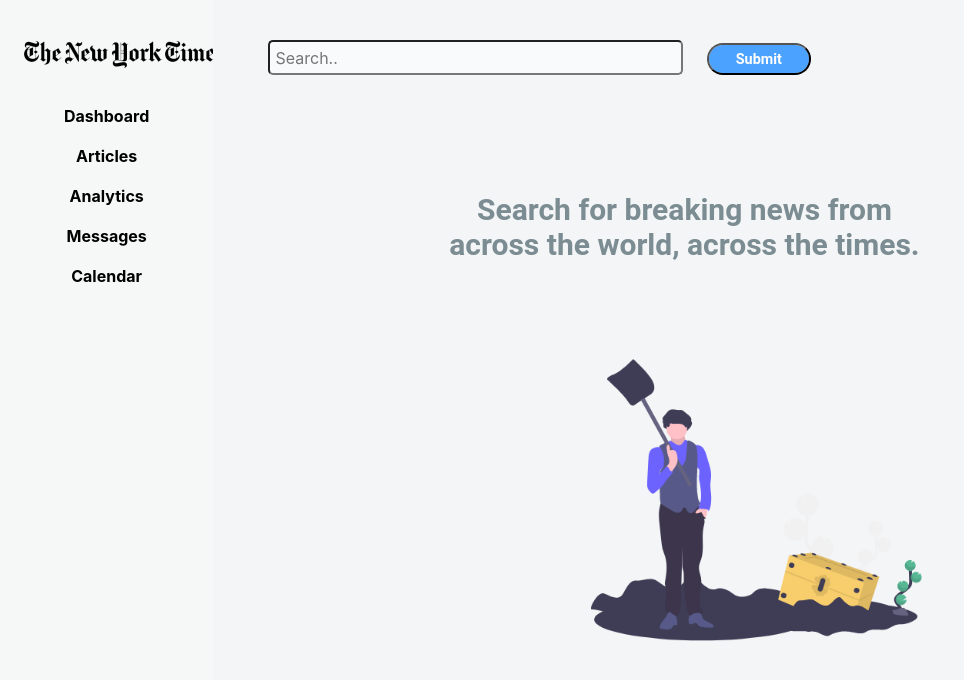
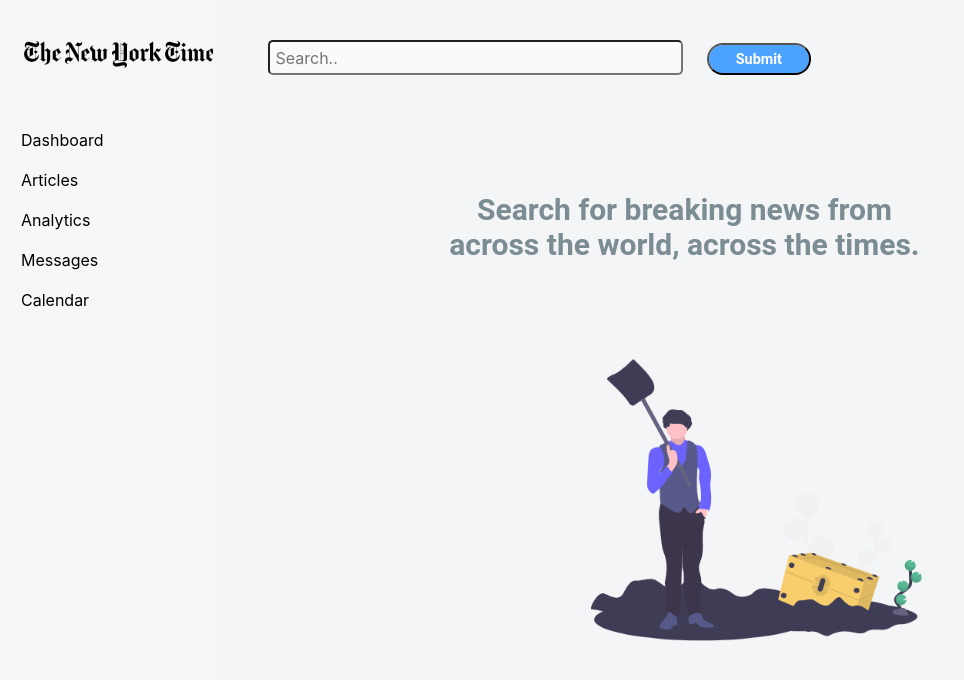
Before and after one commit to anugrah-shukla/newyork-times, a React (Create React App) app: page / in a window 1280 px wide. Shown: the top 680 px of the page, without its empty margins (0-964 px from the left). Built offline with nearby package versions, Linux system fonts and the light colour scheme.

Commit message:
final code

```diff
--- a/src/App.css
+++ b/src/App.css
@@ -86,11 +86,11 @@
 .SideBarTitles{
 
   left: -1px;
+  text-align:left;
   width: 100%;
   height: 5vh;
   background: #F6F8F8 0% 0% no-repeat padding-box;
   opacity: 1;
-  font-weight: bold;
   font: 'Medium 20px/70px Roboto';
   border:none;
 }
--- a/src/ArticleTable.jsx
+++ b/src/ArticleTable.jsx
@@ -48,6 +48,7 @@ const columns = [
 ];
 
 function createData(published_date, headline, summary, url, source) {
+  console.log("calling create data: ",{ published_date, headline, summary, url, source });
   return { published_date, headline, summary, url, source };
 }
 
@@ -65,21 +66,25 @@ const useStyles = makeStyles({
 var currentKeyword='';
 export default  function StickyHeadTable(args) {
 
+
   const classes = useStyles();
-  const [setPage] = React.useState(0);
-  const [rowsPerPage] = React.useState(10);
+  const [page, setPage] = React.useState(0);
+  const [rowsPerPage, setRowsPerPage] = React.useState(10);
 
   const handleChangePage = async (event, newPage) => {
+
     newPage--;
     //update rows variable
     let response = await axios({
       method: 'get',
       url: 'https://api.nytimes.com/svc/search/v2/articlesearch.json?fq='+args.searchkeyword+'&facet=true&begin_year=2011&api-key=xrp7NPZMKRQ3U8nmHM5UMXu2XwBKYXei&sort=newest&page='+newPage+'&fl=web_url&fl=pub_date&fl=headline&fl=abstract&fl=source'
     });
+
     var data = response.data.response.docs;
     rows=[];
     for(var i=0;i<data.length;i++){
       var d = createData(data[i].pub_date.split('T')[0],data[i].headline.main,data[i].abstract.substring(0,90)+"...",<a href={data[i].web_url} target="_blank">Go to article</a>,data[i].source);
+
       rows.push(d);
     }
     setPage(newPage);
@@ -88,6 +93,7 @@ export default  function StickyHeadTable(args) {
     currentKeyword=args.searchkeyword;
     rows= args.defaultRows;
   }
+
 
   return (
     <Paper className={classes.root} style={{width:'96%',marginTop:"2%",marginLeft:'3.5%',height:'100%'}}>
--- a/src/SideBar.js
+++ b/src/SideBar.js
@@ -21,7 +21,7 @@ class SideBar extends React.Component {
   }
     render() {
       return (
-        <div>
+        <div style={{marginTop:'13%'}}>
             <button className='SideBarTitles' id='#button1' onClick= {()=>{this.handleButtonDisplay(1);this.props.changeButton('Dashboard')}} >Dashboard </button>
             <button className='SideBarTitles' id='#button2' onClick= {()=>{this.handleButtonDisplay(2);this.props.changeButton('Articles')}}>Articles</button>
             <button className='SideBarTitles' id='#button3' onClick= {()=>{this.handleButtonDisplay(3);this.props.changeButton('Analytics')}}>Analytics</button>
```
